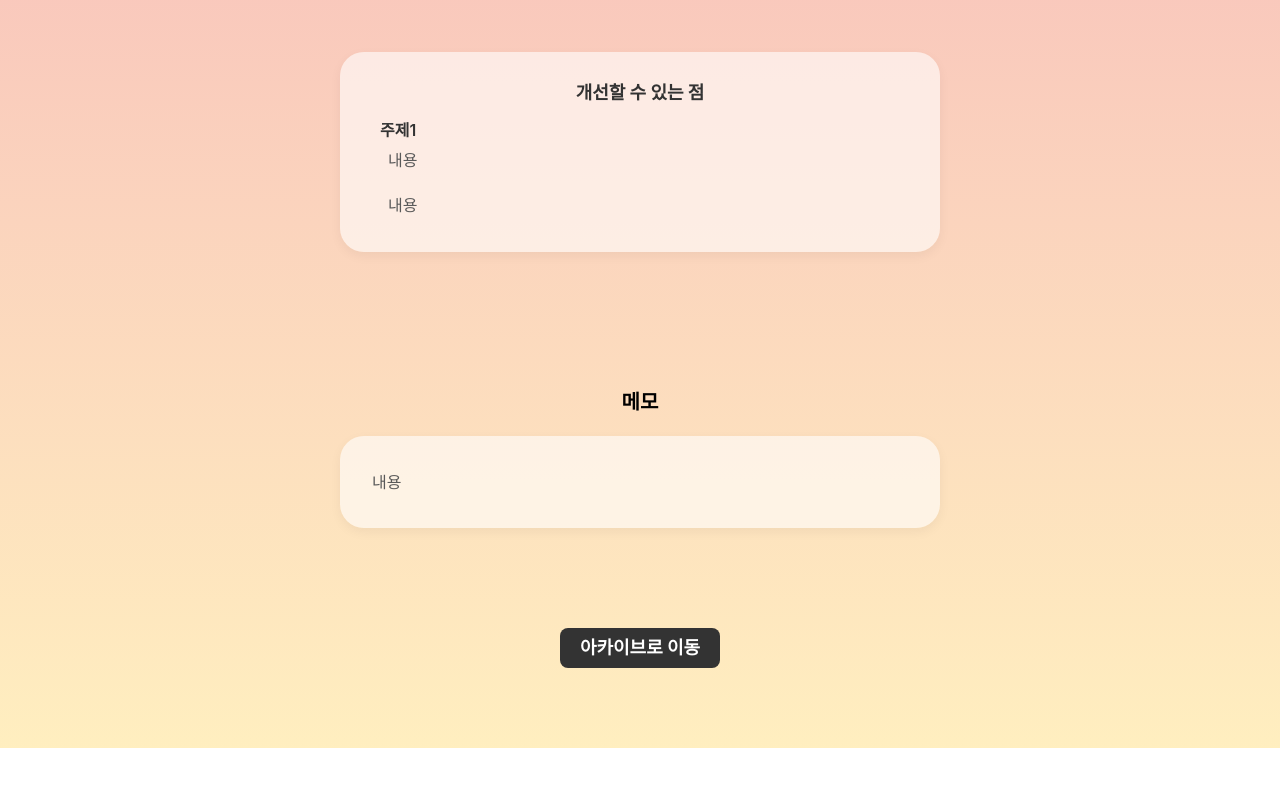
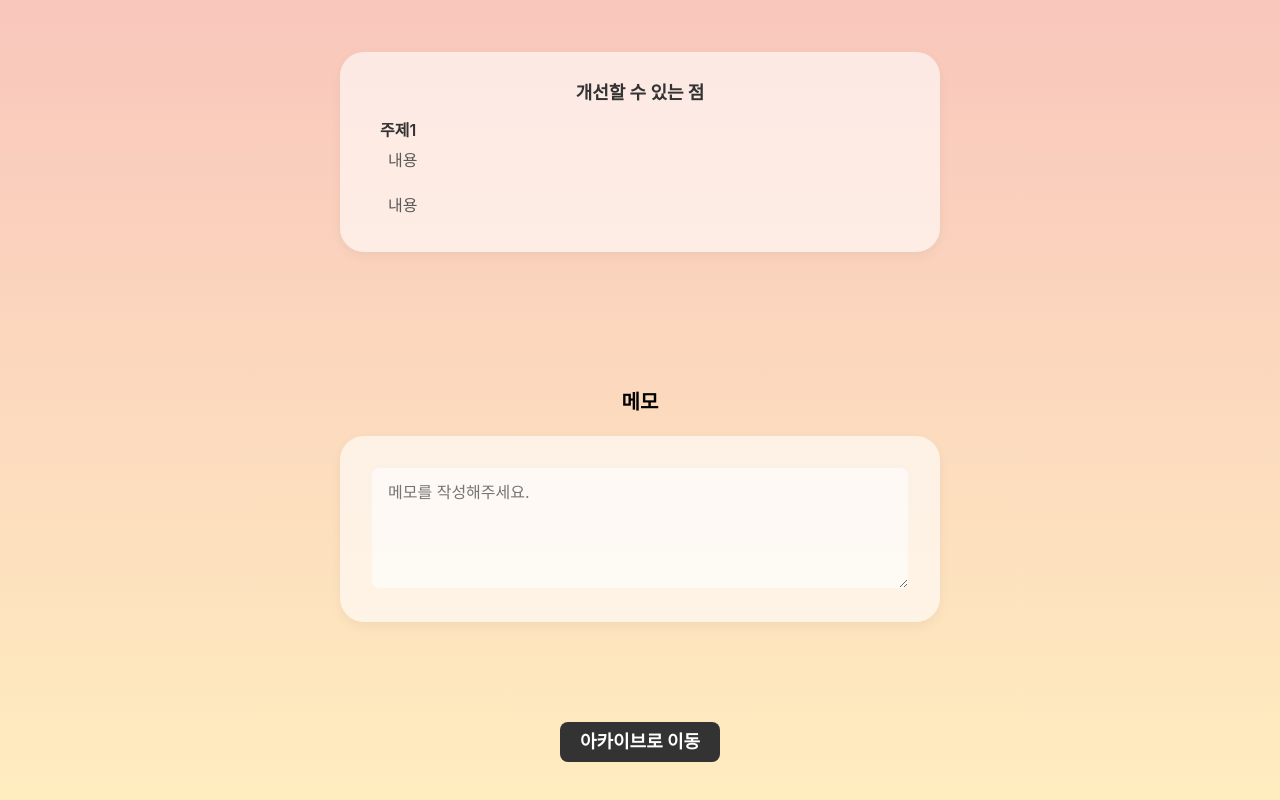
Before and after one commit to kakao-tech-campus-3rd-step3/Team5_FE, a React (Vite) app: page /feedback in a window 1280 px wide. Shown: the part 1020-1820 px from the top of the page. Before the commit the page ends 1768 px from the top, so only its background shows below. Built offline with nearby package versions, Linux system fonts and the light colour scheme.

Commit message:
fix: navigate 및 메모 수정

```diff
--- a/src/pages/Feedback/Feedback.tsx
+++ b/src/pages/Feedback/Feedback.tsx
@@ -1,6 +1,8 @@
 import styled from '@emotion/styled';
 import SharedButton from '../../shared/ui/SharedButton';
 import { useNavigate } from 'react-router-dom';
+import { ROUTE_PATH } from '../../routes/routePath';
+import { useState } from 'react';
 
 const questionData = {
   text: 'Q. Cookie와 Local Storage의 차이점이 무엇인가요?',
@@ -46,10 +48,11 @@ const improvementPointsData = {
 };
 
 const FeedbackPage = () => {
-  const navigator = useNavigate();
+  const navigate = useNavigate();
+  const [memoContent, setMemoContent] = useState('');
 
   const handleArchiveClick = () => {
-  navigator('/archive');
+  navigate(ROUTE_PATH.ARCHIVE);
 }
 
   return (
@@ -110,9 +113,11 @@ const FeedbackPage = () => {
       <SectionContainer>
         <Title>메모</Title>
         <CardWrapper>
-          {memo.content.map((paragraph, index) => (
-            <CardParagraph key={index}>{paragraph}</CardParagraph>
-          ))}
+          <MemoTextArea
+            value={memoContent}
+            onChange={(e) => setMemoContent(e.target.value)}
+            placeholder="메모를 작성해주세요."
+          />
         </CardWrapper>
       </SectionContainer>
 
@@ -216,4 +221,19 @@ const TopicTitle = styled.h4`
   margin-bottom: 8px;
 `;
 
+const MemoTextArea = styled.textarea`
+  width: 100%;
+  min-height: 120px;
+  padding: 16px;
+  border-radius: 8px;
+  font-size: 1rem;
+  color: #595959;
+  background-color: rgba(255, 255, 255, 0.6);
+
+  &:focus {
+    outline: none;
+    border-color: #333;
+  }
+`;
+
 export default FeedbackPage;
```
